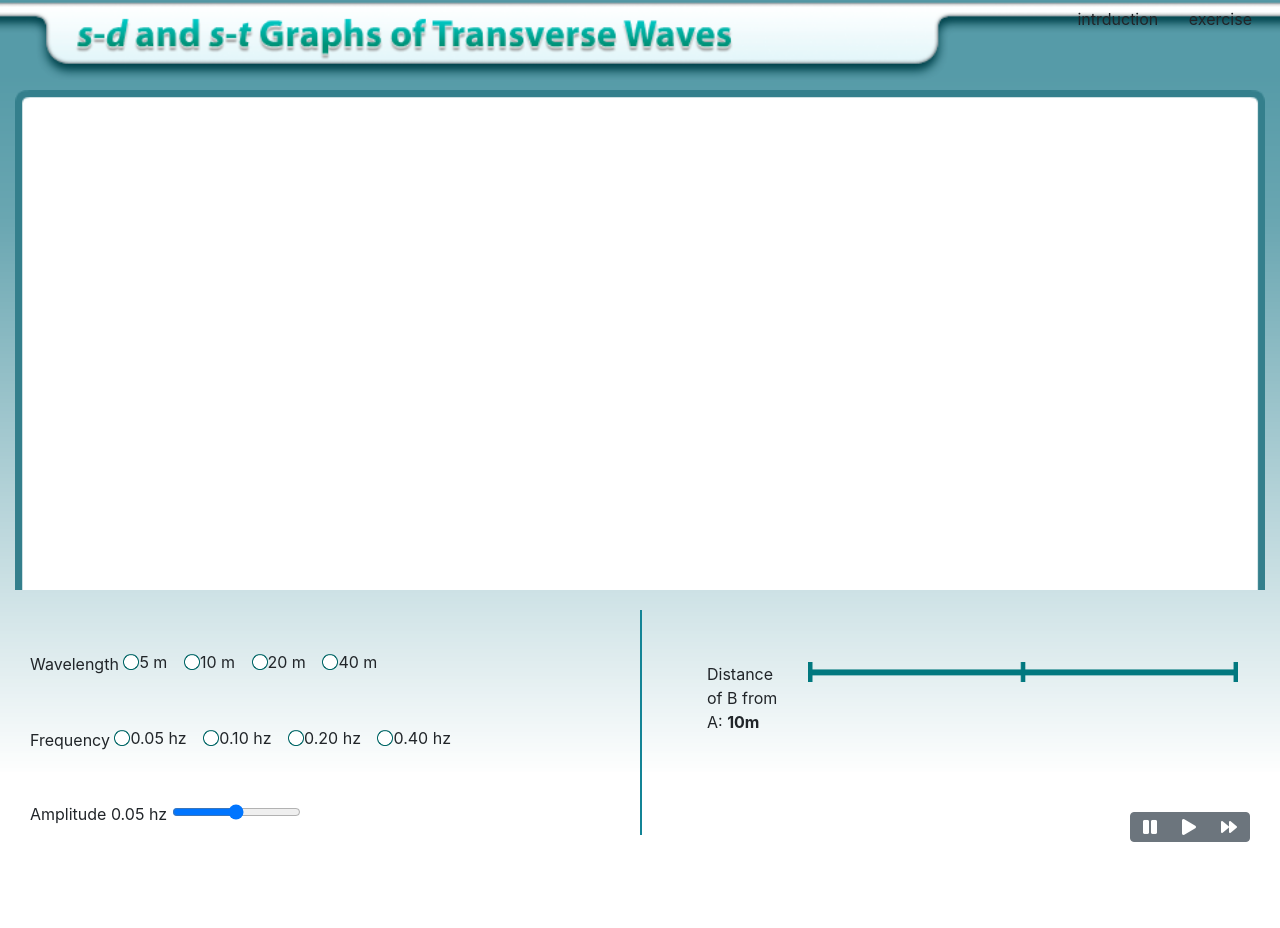
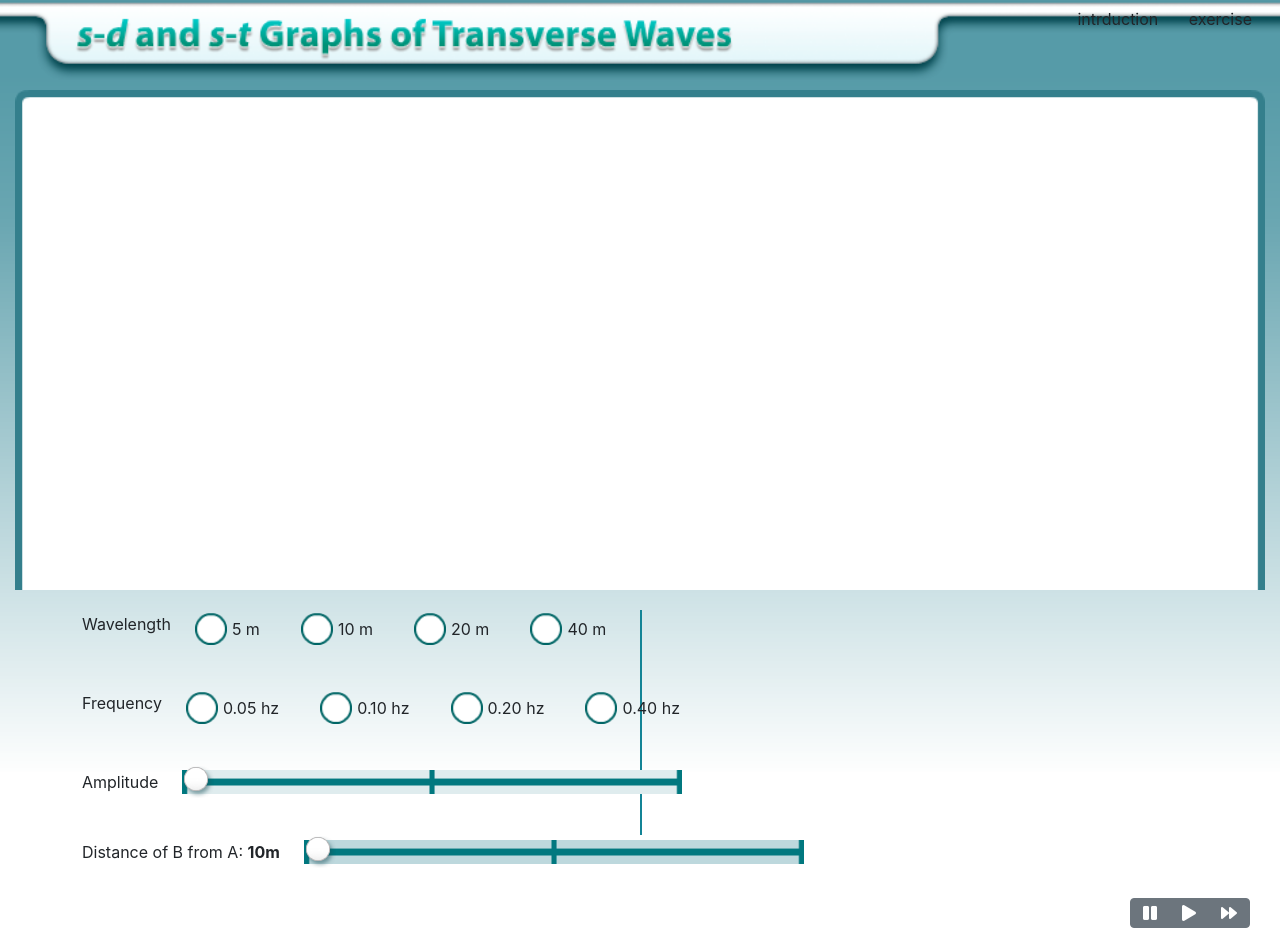
Before and after one commit to aksaxena1991/simulation, a website: page index.html in a window 1280 px wide. Before the commit the page ends 842 px from the top, so only its background shows below. Drawn offline with nearby package versions, Linux system fonts and the light colour scheme.

Commit message:
UI changes

```diff
--- a/index.html
+++ b/index.html
@@ -19,7 +19,7 @@
 
 <body onload="init()">
     <div class="container-fluid container-background">
-        <div class="top-bar row row-margin-top">
+        <div class="top-bar row">
             <!-- <div class="activity-name col-sm">
                 <h4>s-d and s-t Graph of Longitudinal Wave</h4>
             </div> -->
@@ -36,57 +36,87 @@
                 <div class="vertical-break"></div>
             </div>
             <div class="col-sm">
-                <div class="ctrl-1 row-margin">
+                <div class="ctrl-1 ">
+                    <ul>
+                        <li>
                             <span class="form-group">Wavelength</span>
+                        </li>
+                        <li>
                             <div class="form-check form-check-inline form-control-group">
-                        <span class="radioBtn unchecked" value="5m"></span>
-                        <label for="radioBtn1" class="form-check-label">5 m</label>
+                                <span class="wavelengthBtn unchecked" value="5m"></span>
+                                <label for="1" class="form-check-label label-margin">5 m</label>
                             </div>
-                    <div class="form-check form-check-inline form-control-group">
-                        <span class="radioBtn unchecked"value="10m"></span>
+                        </li>
+                        <li><div class="form-check form-check-inline form-control-group">
+                            <span class="wavelengthBtn unchecked"value="10m"></span>
                             <label
-                            for="radioBtn2" class="form-check-label">10 m</label>
-                    </div>
-                    <div class="form-check form-check-inline form-control-group">
-                        <span class="radioBtn unchecked" value="20m"></span>
+                                for="2" class="form-check-label label-margin">10 m</label>
+                        </div></li>
+                        <li><div class="form-check form-check-inline form-control-group">
+                            <span class="wavelengthBtn unchecked" value="20m"></span>
                              <label
-                            for="radioBtn3" class="form-check-label">20 m</label>
-                    </div>
-                    <div class="form-check form-check-inline form-control-group">
-                        <span class="radioBtn unchecked" value="40m"></span>
+                                for="3" class="form-check-label label-margin">20 m</label>
+                        </div></li>
+                        <li><div class="form-check form-check-inline form-control-group">
+                            <span class="wavelengthBtn unchecked " value="40m"></span>
                             <label
-                            for="radioBtn4" class="form-check-label">40 m</label>
-                    </div>
+                                for="4" class="form-check-label label-margin">40 m</label>
+                        </div></li>
+                    </ul>
+
+
+
+
+
 
                 </div>
-                <div class="ctrl-2 row-margin">
+                <div class="ctrl-2 ">
+                    <ul>
+                        <li>
                             <span class="form-group">Frequency</span>
+                        </li>
+                        <li><div class="form-check form-check-inline form-control-group">
 
-                    <div class="form-check form-check-inline form-control-group">
-
-                        <span class="radioBtn unchecked frequencyBtn" value="0.05"></span>
+                            <span class=" unchecked frequencyBtn" value="0.05"></span>
 
                             <label
-                            for="radioBtn5" class="form-check-label">0.05 hz</label>
-                    </div>
-                    <div class="form-check form-check-inline form-control-group">
-                        <span class="radioBtn unchecked frequencyBtn" value="0.1"></span> <label
-                            for="radioBtn6" class="form-check-label">0.10 hz</label>
-                    </div>
-                    <div class="form-check form-check-inline form-control-group">
-                        <span class="radioBtn unchecked frequencyBtn" value="0.2"></span>
-                        <label for="radioBtn7" class="form-check-label">0.20 hz</label>
-                    </div>
-                    <div class="form-check form-check-inline form-control-group">
-                        <span class="radioBtn unchecked frequencyBtn" value="0.4"></span>
-                        <label for="radioBtn8" class="form-check-label">0.40 hz</label>
-                    </div>
+                                for="5" class="form-check-label label-margin">0.05 hz</label>
+                        </div></li>
+                        <li><div class="form-check form-check-inline form-control-group">
+                            <span class=" unchecked frequencyBtn" value="0.1"></span> <label
+                                for="6" class="form-check-label label-margin">0.10 hz</label>
+                        </div></li>
+                        <li><div class="form-check form-check-inline form-control-group">
+                            <span class=" unchecked frequencyBtn" value="0.2"></span>
+                            <label for="7" class="form-check-label label-margin">0.20 hz</label>
+                        </div></li>
+                        <li><div class="form-check form-check-inline form-control-group">
+                            <span class=" unchecked frequencyBtn" value="0.4"></span>
+                            <label for="8" class="form-check-label label-margin">0.40 hz</label>
+                        </div></li>
+                    </ul>
+
+
+
+
+
+
 
                 </div>
-                <div class="ctrl-3 row-margin">
+                <div class="ctrl-3 ">
+                    <ul>
+                        <li>
                             <span class="form-group">Amplitude</span>
-                    <label for="rang1" class="rang-label">0.05 hz</label>
-                    <input type="range" id="rang1" name="rang-1" />
+                        </li>
+                        <li>
+                            <input type="range" min="0" max="100" value="0" class="slider amplitudeSlider" >
+                            <!-- <div class="slider" value="0.2m" ondrop="drop(event)" ondragover="allowDrop(event)"></div>
+                            <div class="sliderBtn" draggable="true" ondragstart="drag(event)" value="ampValue"></div> -->
+                        </li>
+                    </ul>
+
+                    <!-- <label for="rang1" class="rang-label">0.05 hz</label>
+                    <input type="range" id="rang1" name="rang-1" />  -->
 
 
 
@@ -94,21 +124,21 @@
 
             </div>
             <div class="col-sm">
-                <div class="ctrl-4 row-margin">
+                <div class="ctrl-4 ">
 
                     <ul>
                         <li>
                             Distance of B from A: <strong>10m</strong>
                         </li>
                         <li>
-                            <div class="slider" value="10m"></div>
+                            <input type="range" min="0" max="100" value="0" class="slider distanceSlider" >
                         </li>
                     </ul>
                     <!-- <label for="rang1" class="rang-label">0.05 hz</label> -->
 
 
                 </div>
-                <div class="ctrl-5 row-margin">
+                <div class="ctrl-5 ">
                     <div class="btn-group float-right" role="group" >
                         <button type="button" class="btn btn-secondary"><i class="fas fa-pause"></i></button>
                         <button type="button" class="btn btn-secondary"><i class="fas fa-play"></i></button>
--- a/index.js
+++ b/index.js
@@ -1,7 +1,20 @@
 let init = () =>{
-    let allRadioBtns = $('.radioBtn');
-    allRadioBtns.click(function(){
-        allRadioBtns.removeClass('checked').addClass('unchecked');
+    let wavelengthBtn = $('.wavelengthBtn');
+    wavelengthBtn.click(function(){
+        wavelengthBtn.removeClass('checked').addClass('unchecked');
         $(this).addClass('checked').removeClass('unchecked');
-    })
+    });
+    let frequencyBtn = $('.frequencyBtn');
+    frequencyBtn.click(function(){
+        frequencyBtn.removeClass('checked').addClass('unchecked');
+        $(this).addClass('checked').removeClass('unchecked');
+    });
 }
+// let drag = (event) => {
+//     console.log('anubhav',event);
+//     event.dataTransfer.setData("text", event.target.value);
+// }
+// let drop = (event) => {}
+// let allowDrop = (event) => {
+//     event.preventDefault();
+// }
--- a/style.css
+++ b/style.css
@@ -22,12 +22,8 @@
 
 
 }
-.row-margin{
-  margin: 50px 0px 0px 0px;
-}
-.row-margin-top{
-  /* margin: 20px 0px 0px 0px; */
-}
+
+
 body{
   /* overflow: hidden; */
   background-repeat: no-repeat;
@@ -60,26 +56,21 @@ body{
   background-repeat: no-repeat;
   background-size: cover;
   position: relative;
-  height: 1rem;
-  width: 1rem;
+  height: 2rem;
+  width: 2rem;
   background-image: url('./assets/radio_BTn.png');
 }
 .checked{
   background-repeat: no-repeat;
   background-size: cover;
   position: relative;
-  height: 1rem;
-  width: 1rem;
+  height: 2rem;
+  width: 2rem;
   background-image: url('./assets/radio_BTn2.png');
 }
-.slider{
-  background-repeat: no-repeat;
-  background-size: cover;
-  position: relative;
-  width: 430px;
-  height: 20px;
-  background-image: url('./assets/Slider.png');
-}
+
+
+
 ul{
   display: inline-flex;
 }
@@ -87,3 +78,63 @@ ul li {
   padding: 12px;
   list-style: none;
 }
+.label-margin{
+  margin: 5px;
+}
+.amplitudeSlider{
+  background: #DFECEE;
+}
+.distanceSlider{
+  background: #BDD8DD;
+}
+.slider{
+  -webkit-appearance: none;
+  width: 500px;
+  height: 24px;
+ background-position: center;
+  /* border-radius: 5px; */
+
+  outline: none;
+  opacity: 1;
+  background-image: url('./assets/Slider.png');
+  background-repeat: no-repeat;
+  background-size: cover;
+  position: relative;
+  -webkit-transition: .2s;
+  transition: opacity .2s;
+}
+.slider::-webkit-slider-thumb {
+  -webkit-appearance: none;
+  appearance: none;
+  width: 2rem;
+  height: 2rem;
+
+  border: 0;
+  background: url('./assets/Radio_btn1.png');
+  cursor: pointer;
+}
+.slider::-webkit-slider-thumb:hover{
+  -webkit-appearance: none;
+  appearance: none;
+  width: 2rem;
+  height: 2rem;
+
+  border: 0;
+  background: url('./assets/Y_Radio_btn.png');
+  cursor: pointer;
+}
+
+.slider::-moz-range-thumb {
+  width: 2rem;
+  height: 2rem;
+  border: 0;
+  background: url('./assets/Radio_btn1.png');
+  cursor: pointer;
+}
+.slider::-moz-range-thumb:hover{
+  width: 2rem;
+  height: 2rem;
+  border: 0;
+  background: url('./assets/Y_Radio_btn.png');
+  cursor: pointer;
+}
```
Lines whose indentation alone changed are shown as unchanged.
